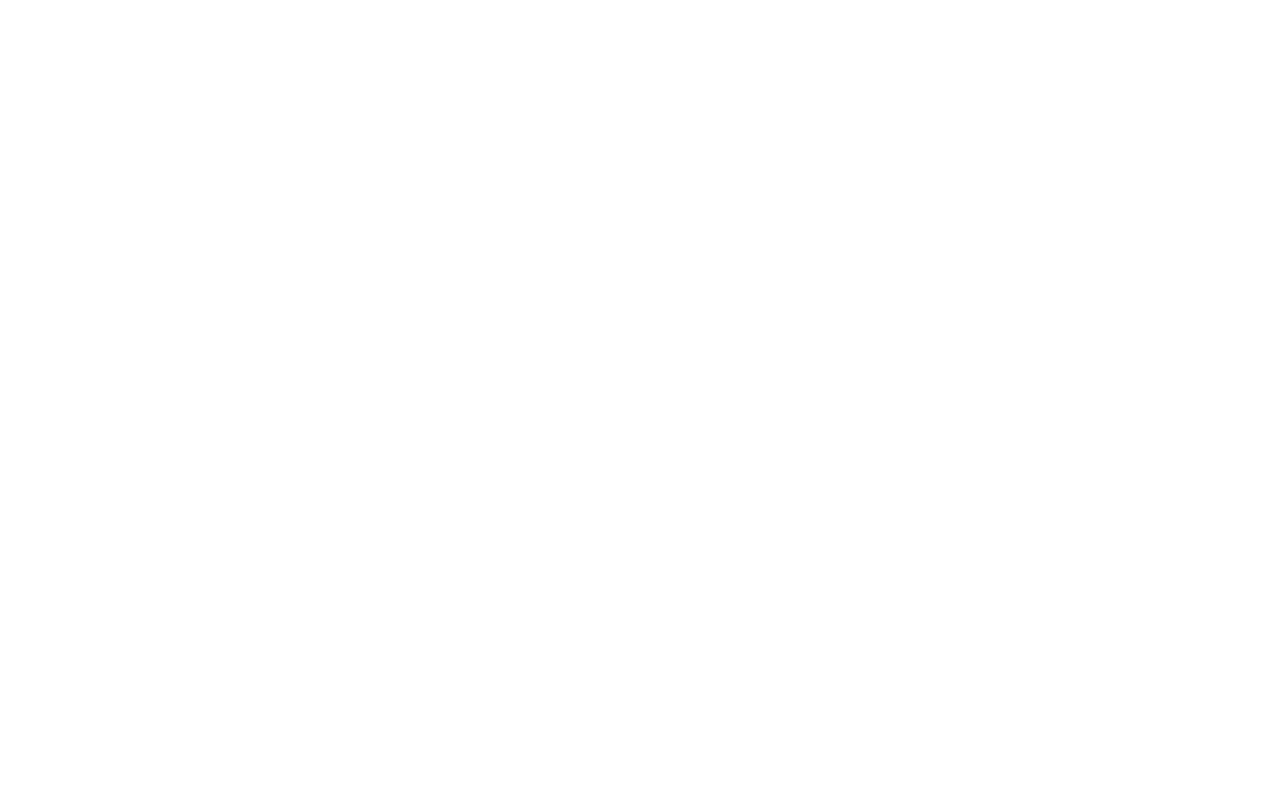
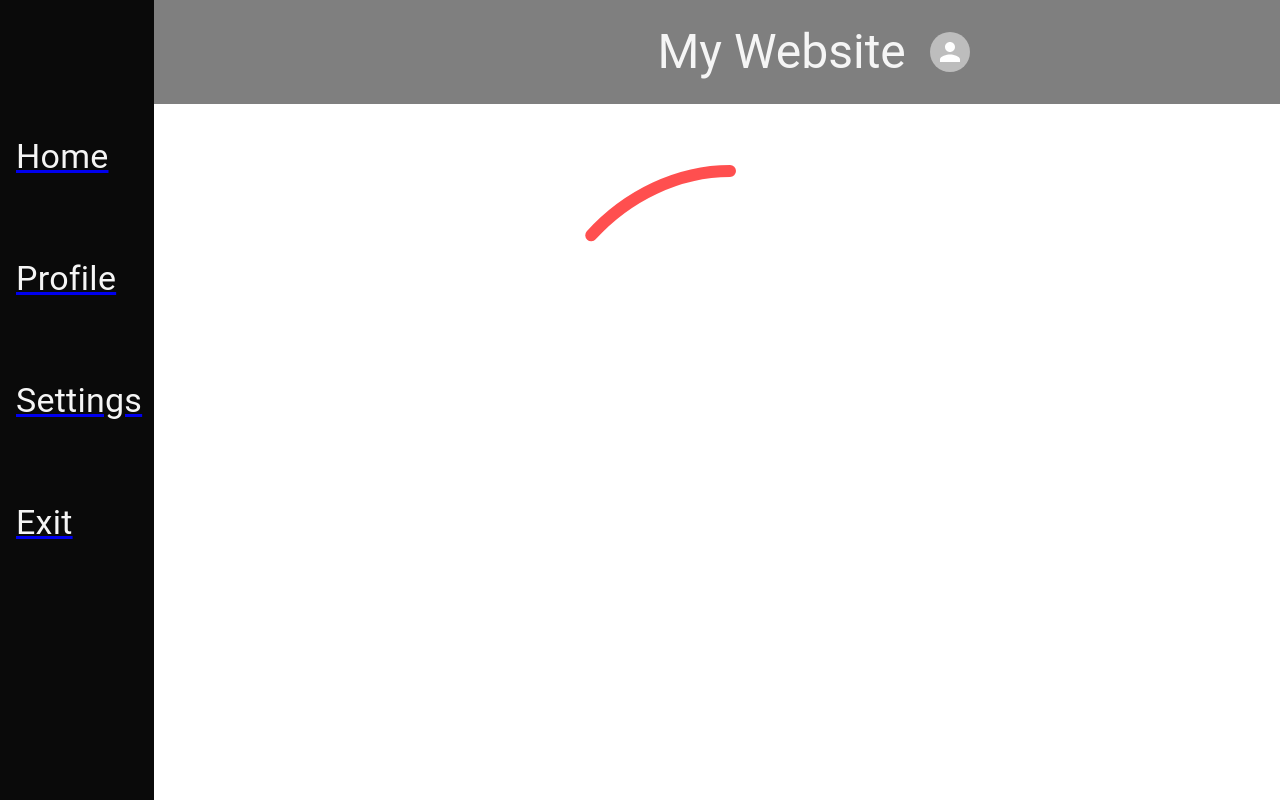
Before and after one commit to graviteja98/fancylogin, a React (Create React App) app: page /home in a window 1280 px wide. Before the commit this address had no page. Built offline with nearby package versions, Linux system fonts and the light colour scheme.

Commit message:
working routes with fallback Ui

```diff
--- a/src/App.js
+++ b/src/App.js
@@ -1,37 +1,47 @@
-import logo from './logo.svg';
-import './App.css';
-import { AnimatePresence, motion } from 'framer-motion'
-import { Typography } from '@mui/material';
-import { Box } from '@mui/system';
-import { useEffect, useState } from 'react';
-import CircularProg  from './components/CircularProg';
+import logo from "./logo.svg";
+import "./App.css";
+import { AnimatePresence, motion } from "framer-motion";
+
+import { useEffect, useState } from "react";
+import CircularProg from "./components/CircularProg";
 import React, { Suspense } from "react";
-import {Route, Routes } from "react-router-dom";
+import { BrowserRouter, Routes, Route } from "react-router-dom";
+import Layout from "./components/Layout";
+import { Box } from "@mui/system";
 const Home = React.lazy(() => import("./components/Home"));
 const Profile = React.lazy(() => import("./components/Profile"));
 const Settings = React.lazy(() => import("./components/Settings"));
-
-
-
+// import Home from "./components/Home";
+// import Profile from "./components/Profile";
+// import { Settings } from "@mui/icons-material";
 
 function App() {
-  const [state , setState] = useState(true);
-  useEffect(()=>{
-    setTimeout(()=>{
-      setState(false)
-    },3000)
-  })
+  const [state, setState] = useState(true);
+  useEffect(() => {
+    setTimeout(() => {
+      setState(false);
+    }, 3000);
+  });
 
   return (
     <>
       {/* Routes */}
-      <Suspense fallback={<CircularProg />}>
+      <BrowserRouter>
+      {/* <Suspense fallback={<Box sx={{
+        display : 'flex',
+        justifyContent : 'center',
+        alignItems : "center",
+        mt : '12%'
+      }}><CircularProg/></Box>}> */}
         <Routes>
-          <Route exact path="/" component={Home} />
-          <Route path="/profile" component={Profile} />
-          <Route path="/settings" component={Settings} />
+          <Route path="/" element={<Layout />}>
+          <Route path="home" element={<Home />} />
+            <Route path="profile" element={<Profile />} />
+            <Route path="settings" element={<Settings />} />
+          </Route>
         </Routes>
-      </Suspense>
+
+      </BrowserRouter>
     </>
   );
 }
--- a/src/components/CircularProg.js
+++ b/src/components/CircularProg.js
@@ -2,9 +2,14 @@
 import { motion } from 'framer-motion';
 
 const CircularProg = ({ progress, strokeWidth, radius }) => {
-  const transition = { duration: 3, ease: "easeInOut" };
+  const transition = { duration: 3, ease: "easeInOut", repeat : Infinity, repeatType : 'reverse' };
   return (
-    <div className="container">
+    <div className="container" style={{
+      display : 'flex',
+        justifyContent : 'center',
+        alignItems : "center",
+        mt : '50%'
+    }}>
     <svg xmlns="http://www.w3.org/2000/svg" width="451" height="437">
       <motion.path
         d="M 239 17 C 142 17 48.5 103 48.5 213.5 C 48.5 324 126 408 244 408 C 362 408 412 319 412 213.5 C 412 108 334 68.5 244 68.5 C 154 68.5 102.68 135.079 99 213.5 C 95.32 291.921 157 350 231 345.5 C 305 341 357.5 290 357.5 219.5 C 357.5 149 314 121 244 121 C 174 121 151.5 167 151.5 213.5 C 151.5 260 176 286.5 224.5 286.5 C 273 286.5 296.5 253 296.5 218.5 C 296.5 184 270 177 244 177 C 218 177 197 198 197 218.5 C 197 239 206 250.5 225.5 250.5 C 245 250.5 253 242 253 218.5"
--- a/src/components/Home.js
+++ b/src/components/Home.js
@@ -1,8 +1,12 @@
+
 import React from 'react'
+import CircularProg from './CircularProg'
 
 function Home() {
   return (
-    <div>Home</div>
+    <div>
+       <CircularProg/>
+</div>
   )
 }
 
--- a/src/components/Layout.js
+++ b/src/components/Layout.js
@@ -1,10 +1,12 @@
-import React, { useState } from "react";
+import React, { Suspense, useState } from "react";
 import SIDE_NAV from "./SIDE_NAV";
 import { AnimatePresence, motion } from "framer-motion";
 import { Box } from "@mui/system";
 import TOP_NAV from "./TOP_NAV";
 import { useMediaQuery } from "@mui/material";
-import { Routes, Route, Outlet, Link } from "react-router-dom";
+import { Outlet } from "react-router";
+import CircularProg from "./CircularProg";
+
 function Layout(props) {
   const isSmallScreen = useMediaQuery("(max-width:600px)");
   const [isOpen, setIsOpen] = useState(false);
@@ -19,10 +21,10 @@
             mb: 0,
           }}
         >
+
           <TOP_NAV vis={isSmallScreen} setO={setIsOpen} />
         </Box>
       </motion.div>
-
       {isSmallScreen ? (
         isOpen ? (
           <AnimatePresence>
@@ -49,7 +51,14 @@
           <SIDE_NAV vis={isSmallScreen} />
         </motion.div>
       )}
-      <Outlet />
+       <Box
+          sx={{
+            ml: isSmallScreen ? 0 : "12%",
+            mt : '12%',
+          }}
+        >
+           <Suspense fallback={<CircularProg/>}><Outlet/></Suspense></Box>
+
     </>
   );
 }
--- a/src/components/SIDE_NAV.js
+++ b/src/components/SIDE_NAV.js
@@ -3,6 +3,7 @@
 import { Typography } from "@mui/material";
 import { Box, Stack } from "@mui/system";
 import { motion } from 'framer-motion'
+import { Link } from "react-router-dom";
 function SIDE_NAV(props) {
   const list = ["Home", "Profile", "Settings", "Exit"];
   return (
@@ -28,7 +29,9 @@
       spacing={10}
       >
         {list.map((item) => (
-          <Typography variant="h4" key={item}color={'whitesmoke'}>{item}</Typography>
+         <Link key={item} to= {item.toLowerCase()} >
+          <Typography variant="h4" color={'whitesmoke'}>{item}</Typography>
+          </Link>
         ))}
       </Stack>
     </Box>
--- a/src/index.js
+++ b/src/index.js
@@ -1,19 +1,17 @@
 import React, { lazy } from 'react';
 import ReactDOM from 'react-dom/client';
 import './index.css';
-// import App from './App';
-import { BrowserRouter } from 'react-router-dom';
 import reportWebVitals from './reportWebVitals';
 import { Suspense } from 'react';
 const App = lazy(()=>import('./App'))
 const root = ReactDOM.createRoot(document.getElementById('root'));
 root.render(
   <React.StrictMode>
-    <BrowserRouter>
+
     <Suspense fallback={<><h2>Loading......</h2></>}>
     <App />
     </Suspense>
-    </BrowserRouter>
+
   </React.StrictMode>
 );
 
```
